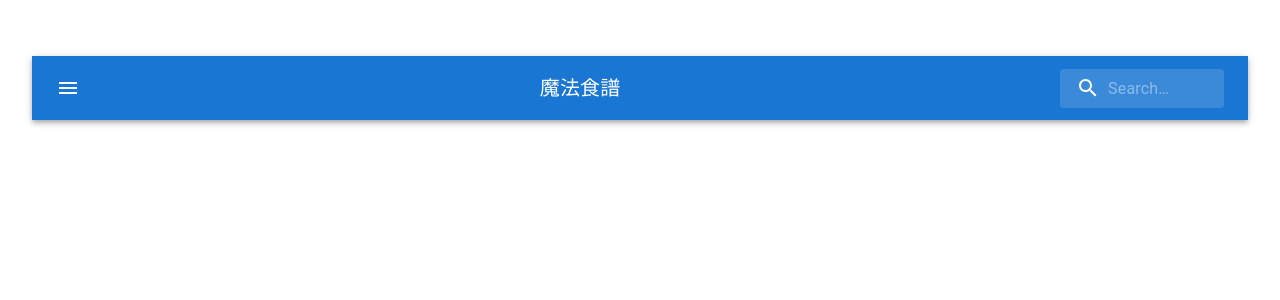
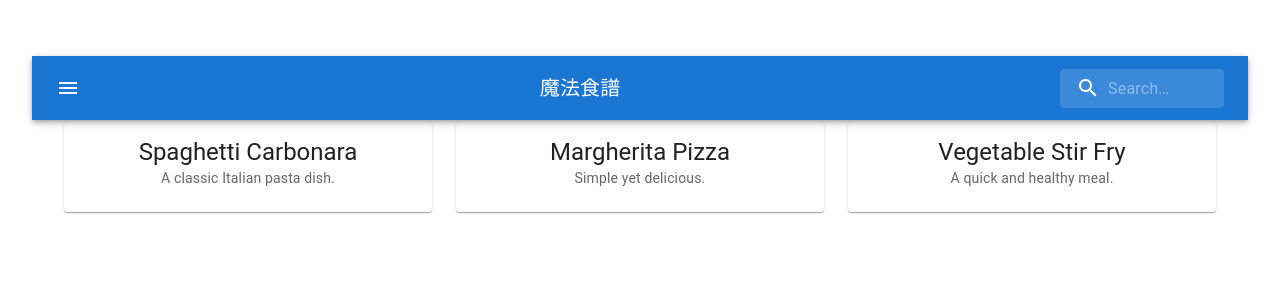
Before and after one commit to alberth527/recipe-website, a React (Vite) app: page /my-recipes in a window 1280 px wide. Before the commit this address had no page. Shown: the top 300 px of the page. Built offline with nearby package versions, Linux system fonts and the light colour scheme.

Commit message:
add 我的私房菜

```diff
--- a/src/App.jsx
+++ b/src/App.jsx
@@ -6,6 +6,7 @@ import Home from './pages/Home';
 import RecipeList from './pages/RecipeList';
 import Login from './pages/Login';
 import RecipeDetail from './pages/RecipeDetail';
+import MyRecipes from './pages/MyRecipes';
 import AppDrawer from './Components/AppDrawer';
 
 
@@ -38,6 +39,7 @@ function App() {
         <Route path="/recipes" element={<RecipeList />} />
         <Route path="/login" element={<Login />} />
         <Route path="/recipe/:id" element={<RecipeDetail />} />
+          <Route path="/my-recipes" element={<MyRecipes />} />
       </Routes>
     </Router>
       </Grid>
--- a/src/Components/AppDrawer.jsx
+++ b/src/Components/AppDrawer.jsx
@@ -10,7 +10,7 @@ import LocalDiningIcon from '@mui/icons-material/LocalDining';
 import SettingsIcon from '@mui/icons-material/Settings';
 import LogoutIcon from '@mui/icons-material/Logout'; // 导入登出图标
 
-import { useNavigate } from 'react-router-dom'; // 如果你使用React Router
+import { useNavigate,Link } from 'react-router-dom'; // 如果你使用React Router
 
 const Search = styled('div')(({ theme }) => ({
   position: 'relative',
@@ -119,10 +119,10 @@ export default function AppDrawer() {
         )}
 
         {userId&&(
-          <ListItem button>
-            <ListItemIcon><LocalDiningIcon /></ListItemIcon>
-            <ListItemText primary="我的私房菜" />
-          </ListItem>
+       <ListItem button component={Link} to="/my-recipes">
+      <ListItemIcon><LocalDiningIcon /></ListItemIcon>
+      <ListItemText primary="我的私房菜" />
+    </ListItem>
         )}
           {userId&&(
           <ListItem button>
--- /dev/null
+++ b/src/pages/MyRecipes.jsx
@@ -0,0 +1,34 @@
+import React, { useState } from 'react';
+import { Grid, Card, CardContent, CardMedia, Typography, Container, TextField } from '@mui/material';
+
+// 假定的食譜數據
+const recipesData =  [
+    { title: 'Spaghetti Carbonara', description: 'A classic Italian pasta dish.' },
+    { title: 'Margherita Pizza', description: 'Simple yet delicious.' },
+    { title: 'Vegetable Stir Fry', description: 'A quick and healthy meal.' },
+];
+
+function RecipeList() {
+    return (
+        <Container>
+            <Grid container spacing={3}>
+                {recipesData.map((recipe, index) => (
+                    <Grid item xs={12} sm={6} md={4} key={index}>
+                        <Card>
+                            <CardContent>
+                                <Typography variant="h5" component="div">
+                                    {recipe.title}
+                                </Typography>
+                                <Typography variant="body2" color="text.secondary">
+                                    {recipe.description}
+                                </Typography>
+                            </CardContent>
+                        </Card>
+                    </Grid>
+                ))}
+            </Grid>
+        </Container>
+    );
+}
+
+export default RecipeList;
```
